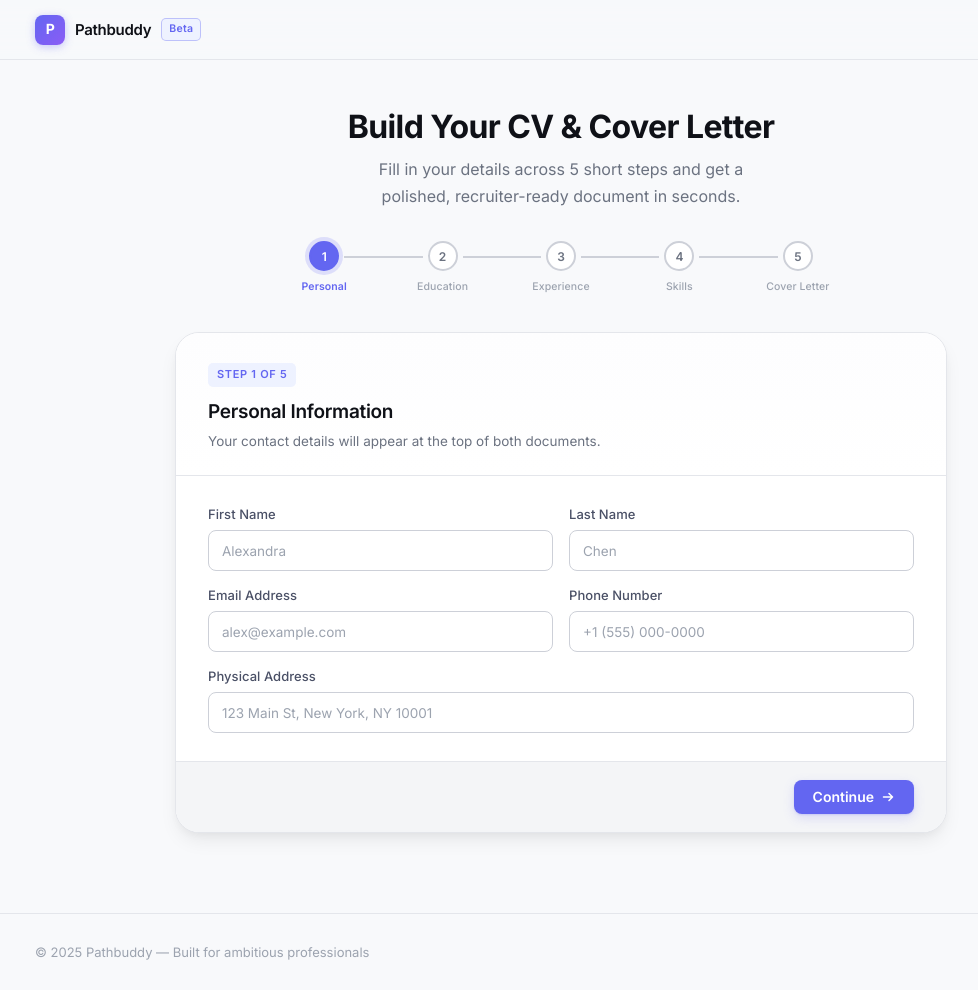
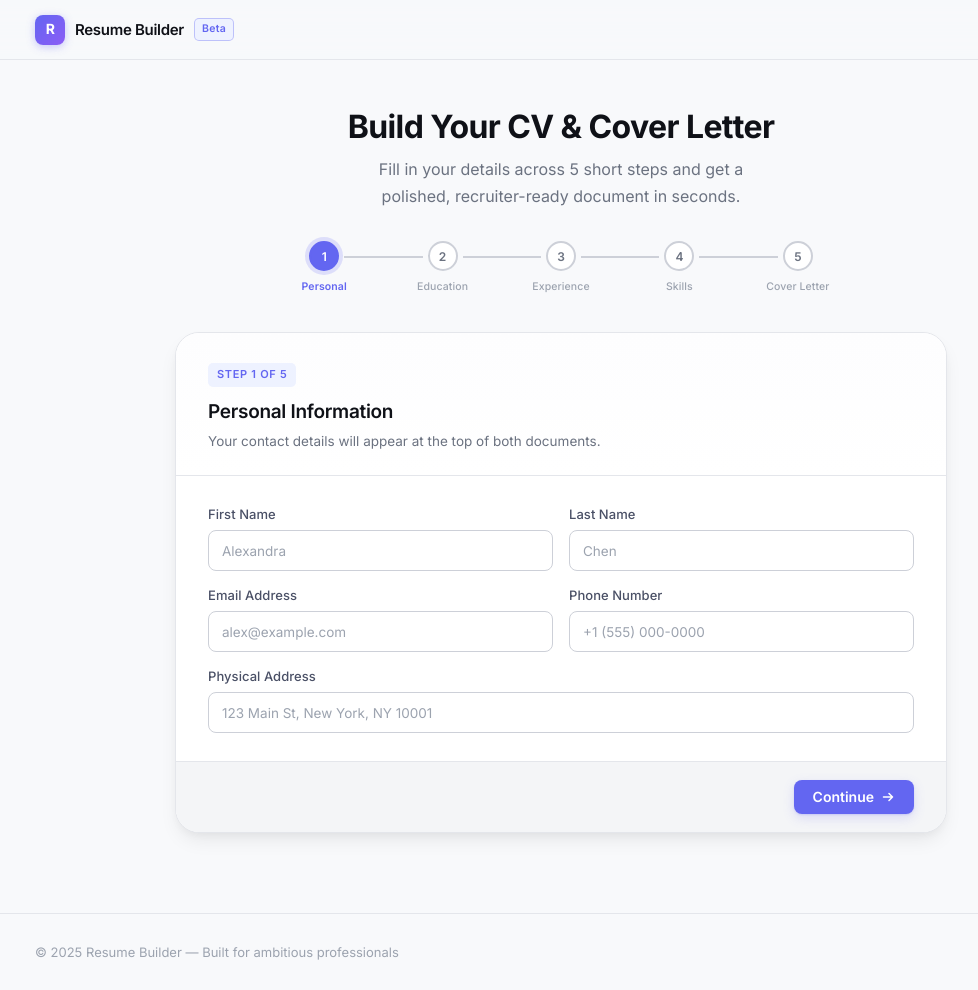
Before and after one commit to JimboYu050504/pathbuddy-cv-builder, a Flask app: page / in a window 1280 px wide. Shown: the whole page, without its empty margins (79-1057 px from the left). Run offline with Flask 3, Linux system fonts and the light colour scheme.

Commit message:
rebrand: rename Pathbuddy to Resume Builder
Made-with: Cursor

```diff
--- a/templates/base.html
+++ b/templates/base.html
@@ -3,7 +3,7 @@
 <head>
   <meta charset="utf-8">
   <meta name="viewport" content="width=device-width, initial-scale=1">
-  <title>{{ title or "Pathbuddy — CV & Cover Letter Builder" }}</title>
+  <title>{{ title or "Resume Builder — CV & Cover Letter Generator" }}</title>
   <link rel="preconnect" href="https://fonts.googleapis.com">
   <link rel="preconnect" href="https://fonts.gstatic.com" crossorigin>
   <link href="https://fonts.googleapis.com/css2?family=Inter:opsz,wght@14..32,300;14..32,400;14..32,500;14..32,600;14..32,700&display=swap" rel="stylesheet">
@@ -14,8 +14,8 @@
   <header class="site-header">
     <div class="container">
       <a class="logo" href="{{ url_for('index') }}">
-        <div class="logo-icon">P</div>
-        <span class="logo-text">Pathbuddy</span>
+        <div class="logo-icon">R</div>
+        <span class="logo-text">Resume Builder</span>
         <span class="logo-badge">Beta</span>
       </a>
     </div>
@@ -38,7 +38,7 @@
 
   <footer class="site-footer">
     <div class="container">
-      <small>&copy; 2025 Pathbuddy &mdash; Built for ambitious professionals</small>
+      <small>&copy; 2025 Resume Builder &mdash; Built for ambitious professionals</small>
     </div>
   </footer>
 
--- a/templates/preview.html
+++ b/templates/preview.html
@@ -3,7 +3,7 @@
 <head>
   <meta charset="utf-8">
   <meta name="viewport" content="width=device-width, initial-scale=1">
-  <title>Document Preview — Pathbuddy</title>
+  <title>Document Preview — Resume Builder</title>
   <link rel="preconnect" href="https://fonts.googleapis.com">
   <link rel="preconnect" href="https://fonts.gstatic.com" crossorigin>
   <link href="https://fonts.googleapis.com/css2?family=Inter:opsz,wght@14..32,300;14..32,400;14..32,500;14..32,600;14..32,700&display=swap" rel="stylesheet">
@@ -141,8 +141,8 @@
 
   <!-- Minimal sticky nav -->
   <div class="preview-nav">
-    <div class="logo-icon">P</div>
-    <span class="logo-text">Pathbuddy</span>
+    <div class="logo-icon">R</div>
+    <span class="logo-text">Resume Builder</span>
     <span class="preview-nav-spacer"></span>
     <span style="font-size:13px;color:#9CA3AF;">Document Preview</span>
   </div>
```
